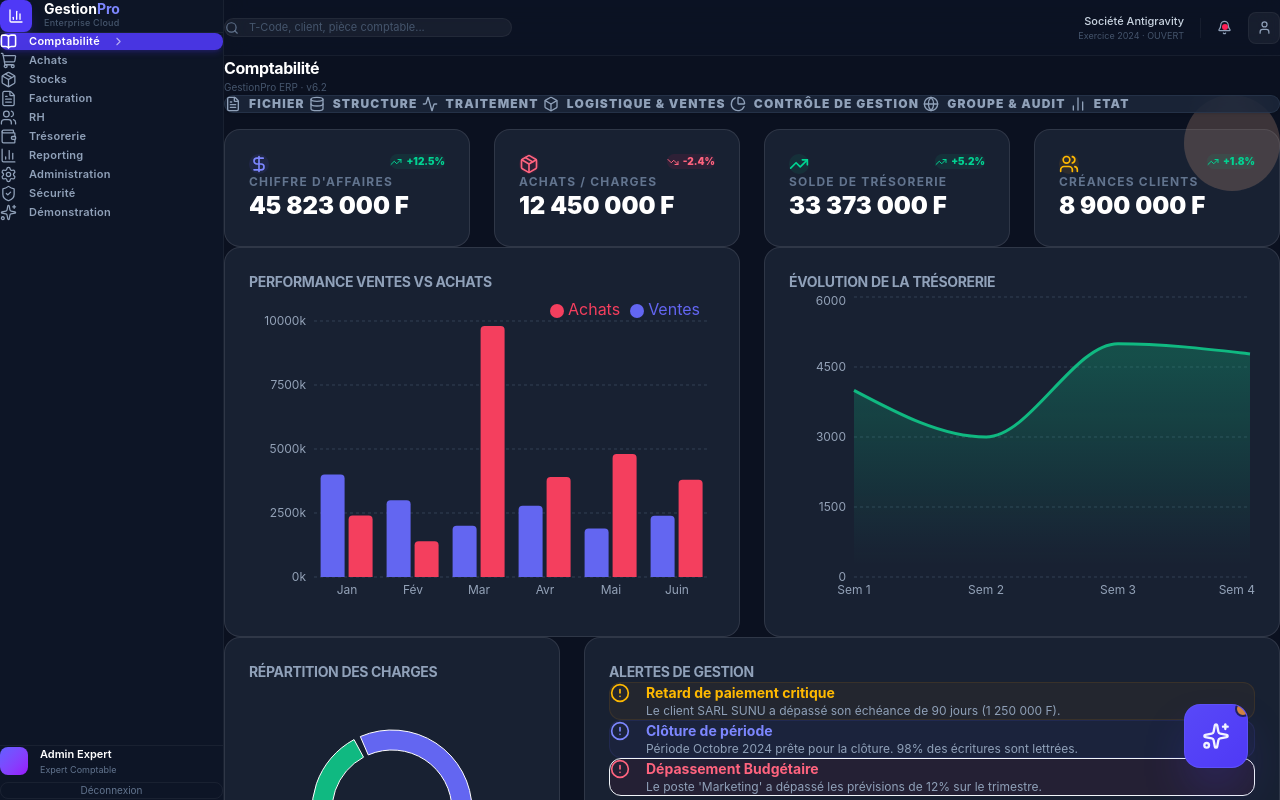
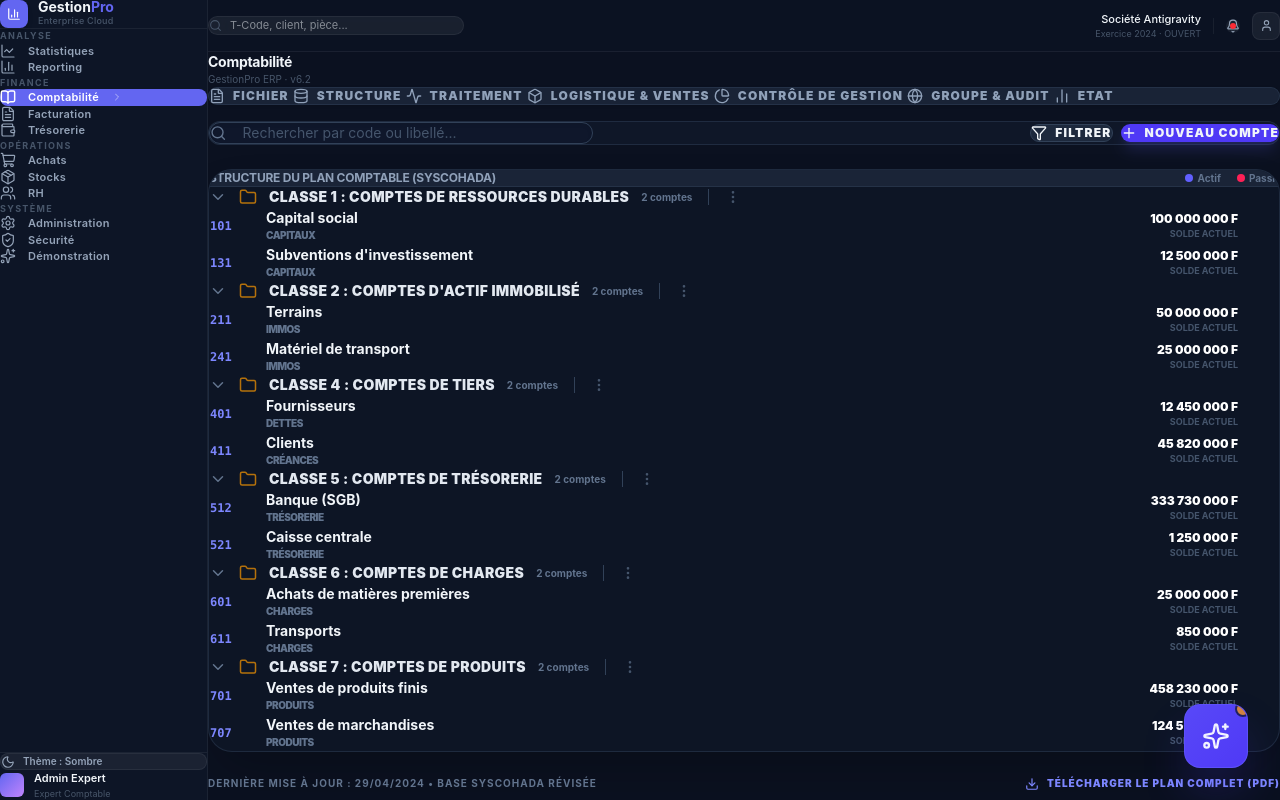
Before and after one commit to mamadouelimanewane/gestion, a React (Vite) app: page / in a window 1280 px wide. Built offline with nearby package versions, Linux system fonts and the light colour scheme.

Commit message:
feat(ui): add themes (dark, light, blue) and move dashboard stats to dedicated Statistiques module

```diff
--- a/src/App.tsx
+++ b/src/App.tsx
@@ -1,4 +1,4 @@
-import React, { useState } from 'react';
+import React, { useState, useEffect } from 'react';
 import {
   BookOpen,
   ShoppingCart,
@@ -14,81 +14,139 @@ import {
   User,
   Sparkles,
   ChevronRight,
+  LineChart,
+  Sun,
+  Moon,
+  Palette,
 } from 'lucide-react';
 import { motion, AnimatePresence } from 'framer-motion';
-import AccountingModule from './modules/accounting/AccountingModule';
-import InvoicingModule from './modules/billing/InvoicingModule';
-import PurchasesModule from './modules/purchases/PurchasesModule';
-import InventoryModule from './modules/inventory/InventoryModule';
-import HRModule from './modules/hr/HRModule';
-import TreasuryModule from './modules/treasury/TreasuryModule';
-import ReportingModule from './modules/reporting/ReportingModule';
-import AdminModule from './modules/admin/AdminModule';
-import SecurityModule from './modules/security/SecurityModule';
-import EndToEndDemo from './modules/demo/EndToEndDemo';
-import JouleAssistant from './components/ai/JouleAssistant';
+import AccountingModule    from './modules/accounting/AccountingModule';
+import InvoicingModule     from './modules/billing/InvoicingModule';
+import PurchasesModule     from './modules/purchases/PurchasesModule';
+import InventoryModule     from './modules/inventory/InventoryModule';
+import HRModule            from './modules/hr/HRModule';
+import TreasuryModule      from './modules/treasury/TreasuryModule';
+import ReportingModule     from './modules/reporting/ReportingModule';
+import AdminModule         from './modules/admin/AdminModule';
+import SecurityModule      from './modules/security/SecurityModule';
+import EndToEndDemo        from './modules/demo/EndToEndDemo';
+import StatistiquesModule  from './modules/stats/StatistiquesModule';
+import JouleAssistant      from './components/ai/JouleAssistant';
 
-/* ─── Sidebar nav item ──────────────────────────────────────── */
+/* ── Types ─────────────────────────────────────────────────── */
+type Theme = 'dark' | 'light' | 'blue';
+
+/* ── Theme cycle button ────────────────────────────────────── */
+const themeConfig: Record<Theme, { label: string; next: Theme; icon: React.ReactNode }> = {
+  dark:  { label: 'Sombre',  next: 'light', icon: <Moon  size={14} /> },
+  light: { label: 'Clair',   next: 'blue',  icon: <Sun   size={14} /> },
+  blue:  { label: 'Océan',   next: 'dark',  icon: <Palette size={14} /> },
+};
+
+/* ── Sidebar nav item ──────────────────────────────────────── */
 const NavItem = ({ icon: Icon, label, active, onClick }: any) => (
   <motion.button
     whileHover={{ x: 3 }}
     whileTap={{ scale: 0.97 }}
     onClick={onClick}
-    className={`w-full flex items-center gap-3 px-3 py-2.5 rounded-lg text-left transition-all duration-150 ${
-      active
-        ? 'bg-indigo-600/90 text-white shadow-md shadow-indigo-600/20'
-        : 'text-slate-400 hover:text-slate-100 hover:bg-white/5'
-    }`}
+    style={{
+      background: active ? 'var(--primary)' : 'transparent',
+      color:      active ? '#fff'            : 'var(--text-sub)',
+    }}
+    className="w-full flex items-center gap-3 px-3 py-2.5 rounded-lg text-left transition-all duration-150 hover:opacity-100"
+    onMouseEnter={e => { if (!active) (e.currentTarget as HTMLElement).style.background = 'var(--border)'; }}
+    onMouseLeave={e => { if (!active) (e.currentTarget as HTMLElement).style.background = 'transparent'; }}
   >
-    <Icon size={17} strokeWidth={active ? 2.2 : 1.8} />
-    <span className="text-[11px] font-semibold tracking-wide">{label}</span>
-    {active && <ChevronRight size={13} className="ml-auto opacity-60" />}
+    <Icon size={16} strokeWidth={active ? 2.2 : 1.8} />
+    <span className="text-[11px] font-semibold tracking-wide" style={{ color: active ? '#fff' : 'var(--text-sub)' }}>
+      {label}
+    </span>
+    {active && <ChevronRight size={12} className="ml-auto opacity-50" />}
   </motion.button>
 );
 
-/* ─── App ───────────────────────────────────────────────────── */
+/* ── Separator ─────────────────────────────────────────────── */
+const NavSep = ({ label }: { label: string }) => (
+  <p className="px-3 pt-4 pb-1 text-[9px] font-bold uppercase tracking-[0.15em]"
+     style={{ color: 'var(--text-muted)' }}>
+    {label}
+  </p>
+);
+
+/* ─────────────────────────────────────────────────────────── */
 const App = () => {
   const [activeTab, setActiveTab] = useState('Comptabilité');
+  const [theme, setTheme]         = useState<Theme>('dark');
+
+  /* Apply theme to <html> */
+  useEffect(() => {
+    document.documentElement.setAttribute('data-theme', theme);
+  }, [theme]);
+
+  const cycleTheme = () => setTheme(themeConfig[theme].next);
 
   const menuItems = [
-    { icon: BookOpen,     label: 'Comptabilité'   },
-    { icon: ShoppingCart, label: 'Achats'         },
-    { icon: Package,      label: 'Stocks'         },
-    { icon: FileText,     label: 'Facturation'    },
-    { icon: Users,        label: 'RH'             },
-    { icon: Wallet,       label: 'Trésorerie'     },
-    { icon: BarChart3,    label: 'Reporting'      },
-    { icon: Settings,     label: 'Administration' },
-    { icon: ShieldCheck,  label: 'Sécurité'       },
-    { icon: Sparkles,     label: 'Démonstration'  },
+    /* ── Analyse */
+    { sep: 'Analyse' },
+    { icon: LineChart,    label: 'Statistiques'  },
+    { icon: BarChart3,    label: 'Reporting'     },
+
+    /* ── Finance */
+    { sep: 'Finance' },
+    { icon: BookOpen,     label: 'Comptabilité'  },
+    { icon: FileText,     label: 'Facturation'   },
+    { icon: Wallet,       label: 'Trésorerie'    },
+
+    /* ── Opérations */
+    { sep: 'Opérations' },
+    { icon: ShoppingCart, label: 'Achats'        },
+    { icon: Package,      label: 'Stocks'        },
+    { icon: Users,        label: 'RH'            },
+
+    /* ── Système */
+    { sep: 'Système' },
+    { icon: Settings,     label: 'Administration'},
+    { icon: ShieldCheck,  label: 'Sécurité'      },
+    { icon: Sparkles,     label: 'Démonstration' },
   ];
 
+  const tc = themeConfig[theme];
+
   return (
-    <div className="flex h-screen bg-[#0b1120] text-slate-100 overflow-hidden">
-
-      {/* ── Sidebar ──────────────────────────────────────────── */}
-      <aside className="w-56 flex-shrink-0 flex flex-col bg-[#0d1526] border-r border-white/5">
-
+    <div
+      className="flex h-screen overflow-hidden"
+      style={{ background: 'var(--bg-app)', color: 'var(--text-main)' }}
+    >
+      {/* ── Sidebar ────────────────────────────────────────── */}
+      <aside
+        className="w-52 flex-shrink-0 flex flex-col border-r"
+        style={{ background: 'var(--bg-sidebar)', borderColor: 'var(--border)' }}
+      >
         {/* Logo */}
-        <div className="px-5 py-5 border-b border-white/5">
-          <div className="flex items-center gap-3">
-            <div className="w-8 h-8 bg-indigo-600 rounded-lg flex items-center justify-center shadow-lg shadow-indigo-600/30">
-              <BarChart3 size={16} className="text-white" />
+        <div className="px-4 py-5" style={{ borderBottom: '1px solid var(--border)' }}>
+          <div className="flex items-center gap-2.5">
+            <div className="w-7 h-7 rounded-lg flex items-center justify-center shadow-md"
+                 style={{ background: 'var(--primary)' }}>
+              <BarChart3 size={14} className="text-white" />
             </div>
             <div>
-              <p className="text-sm font-bold leading-none text-white">
-                Gestion<span className="text-indigo-400">Pro</span>
+              <p className="text-sm font-bold leading-none" style={{ color: 'var(--text-main)' }}>
+                Gestion<span style={{ color: 'var(--primary)' }}>Pro</span>
               </p>
-              <p className="text-[9px] text-slate-600 mt-0.5 font-medium tracking-wide">
+              <p className="text-[9px] mt-0.5 font-medium tracking-wide"
+                 style={{ color: 'var(--text-muted)' }}>
                 Enterprise Cloud
               </p>
             </div>
           </div>
         </div>
 
-        {/* Navigation */}
-        <nav className="flex-1 p-3 flex flex-col gap-0.5 overflow-y-auto">
-          {menuItems.map((item) => (
+        {/* Nav */}
+        <nav className="flex-1 px-2 pb-2 overflow-y-auto">
+          {menuItems.map((item: any, i) =>
+            item.sep
+              ? <NavSep key={`sep-${i}`} label={item.sep} />
+              : (
                 <NavItem
                   key={item.label}
                   icon={item.icon}
@@ -96,58 +154,95 @@ const App = () => {
                   active={activeTab === item.label}
                   onClick={() => setActiveTab(item.label)}
                 />
-          ))}
+              )
+          )}
         </nav>
 
-        {/* User */}
-        <div className="px-3 py-4 border-t border-white/5">
-          <div className="flex items-center gap-3 px-2 py-2">
-            <div className="w-7 h-7 rounded-lg bg-gradient-to-br from-indigo-500 to-purple-600 flex-shrink-0" />
+        {/* User + theme */}
+        <div className="px-3 py-3" style={{ borderTop: '1px solid var(--border)' }}>
+          {/* Theme toggle */}
+          <button
+            onClick={cycleTheme}
+            className="w-full flex items-center gap-2 px-3 py-2 rounded-lg mb-2 text-[10px] font-semibold transition-all"
+            style={{
+              background: 'var(--border)',
+              color: 'var(--text-sub)',
+              border: '1px solid var(--border)',
+            }}
+          >
+            {tc.icon}
+            <span>Thème : {tc.label}</span>
+          </button>
+
+          {/* User row */}
+          <div className="flex items-center gap-2.5 px-1 py-1">
+            <div className="w-6 h-6 rounded-md flex-shrink-0"
+                 style={{ background: 'linear-gradient(135deg, var(--primary), #c084fc)' }} />
             <div className="min-w-0">
-              <p className="text-[11px] font-semibold text-white truncate">Admin Expert</p>
-              <p className="text-[9px] text-slate-500 truncate">Expert Comptable</p>
+              <p className="text-[11px] font-semibold truncate" style={{ color: 'var(--text-main)' }}>
+                Admin Expert
+              </p>
+              <p className="text-[9px] truncate" style={{ color: 'var(--text-muted)' }}>
+                Expert Comptable
+              </p>
             </div>
           </div>
-          <button className="mt-2 w-full py-1.5 text-[10px] text-slate-500 hover:text-slate-200 border border-white/5 hover:border-white/10 rounded-lg transition-all hover:bg-white/5">
-            Déconnexion
-          </button>
         </div>
       </aside>
 
-      {/* ── Main ─────────────────────────────────────────────── */}
+      {/* ── Main ───────────────────────────────────────────── */}
       <main className="flex-1 flex flex-col min-w-0 overflow-hidden">
 
         {/* Header */}
-        <header className="h-14 flex-shrink-0 flex items-center justify-between px-6 border-b border-white/5 bg-[#0d1526]/50 backdrop-blur-md">
-
+        <header
+          className="h-13 flex-shrink-0 flex items-center justify-between px-5 border-b backdrop-blur-md"
+          style={{
+            background: 'var(--bg-header)',
+            borderColor: 'var(--border)',
+            height: '52px',
+          }}
+        >
           {/* Search */}
-          <div className="flex items-center gap-2.5 bg-white/5 hover:bg-white/[0.07] border border-white/5 hover:border-white/10 rounded-xl px-3.5 py-2 w-72 transition-all group">
-            <Search size={14} className="text-slate-500 group-hover:text-slate-400 flex-shrink-0" />
+          <div
+            className="flex items-center gap-2 rounded-xl px-3 py-1.5 w-64 transition-all group"
+            style={{ background: 'var(--border)', border: '1px solid var(--border)' }}
+          >
+            <Search size={13} style={{ color: 'var(--text-muted)' }} className="flex-shrink-0" />
             <input
               type="text"
-              placeholder="T-Code, client, pièce comptable..."
-              className="bg-transparent border-none outline-none text-[11px] w-full placeholder:text-slate-600 text-slate-300"
+              placeholder="T-Code, client, pièce..."
+              className="bg-transparent border-none outline-none text-[11px] w-full"
+              style={{ color: 'var(--text-main)' }}
             />
           </div>
 
           {/* Right */}
-          <div className="flex items-center gap-4">
+          <div className="flex items-center gap-3">
             <div className="hidden md:flex flex-col items-end">
-              <p className="text-[11px] font-medium text-slate-300">Société Antigravity</p>
-              <p className="text-[9px] text-slate-600">Exercice 2024 · OUVERT</p>
+              <p className="text-[11px] font-medium" style={{ color: 'var(--text-main)' }}>
+                Société Antigravity
+              </p>
+              <p className="text-[9px]" style={{ color: 'var(--text-muted)' }}>
+                Exercice 2024 · OUVERT
+              </p>
             </div>
-            <div className="h-5 w-px bg-white/5" />
-            <button className="relative p-1.5 rounded-lg hover:bg-white/5 transition-all">
-              <Bell size={15} className="text-slate-400" />
-              <span className="absolute top-1 right-1 w-1.5 h-1.5 bg-rose-500 rounded-full" />
+
+            <div className="h-4 w-px" style={{ background: 'var(--border)' }} />
+
+            <button className="relative p-1.5 rounded-lg transition-all"
+                    style={{ background: 'var(--border)' }}>
+              <Bell size={14} style={{ color: 'var(--text-sub)' }} />
+              <span className="absolute top-1 right-1 w-1.5 h-1.5 bg-red-500 rounded-full" />
             </button>
-            <button className="w-8 h-8 rounded-lg bg-white/5 border border-white/5 flex items-center justify-center hover:border-indigo-500/30 transition-all">
-              <User size={15} className="text-slate-400" />
+
+            <button className="w-7 h-7 rounded-lg flex items-center justify-center transition-all"
+                    style={{ background: 'var(--border)', border: '1px solid var(--border)' }}>
+              <User size={13} style={{ color: 'var(--text-sub)' }} />
             </button>
           </div>
         </header>
 
-        {/* Page content */}
+        {/* Content */}
         <div className="flex-1 overflow-y-auto">
           <AnimatePresence mode="wait">
             <motion.div
@@ -155,31 +250,35 @@ const App = () => {
               initial={{ opacity: 0, y: 6 }}
               animate={{ opacity: 1, y: 0 }}
               exit={{ opacity: 0, y: -6 }}
-              transition={{ duration: 0.18 }}
-              className="p-6"
+              transition={{ duration: 0.16 }}
+              className="p-5"
             >
               {/* Page title */}
               <div className="mb-5">
-                <h2 className="text-base font-semibold text-white">{activeTab}</h2>
-                <p className="text-[10px] text-slate-600 mt-0.5">GestionPro ERP · v6.2</p>
+                <h2 className="text-sm font-semibold" style={{ color: 'var(--text-main)' }}>
+                  {activeTab}
+                </h2>
+                <p className="text-[10px] mt-0.5" style={{ color: 'var(--text-muted)' }}>
+                  GestionPro ERP · v6.2
+                </p>
               </div>
 
               {/* Modules */}
-              {activeTab === 'Comptabilité'   && <AccountingModule />}
-              {activeTab === 'Facturation'    && <InvoicingModule />}
-              {activeTab === 'Achats'         && <PurchasesModule />}
-              {activeTab === 'Stocks'         && <InventoryModule />}
-              {activeTab === 'RH'             && <HRModule />}
-              {activeTab === 'Trésorerie'     && <TreasuryModule />}
-              {activeTab === 'Reporting'      && <ReportingModule />}
-              {activeTab === 'Administration' && <AdminModule />}
-              {activeTab === 'Sécurité'       && <SecurityModule />}
-              {activeTab === 'Démonstration'  && <EndToEndDemo />}
+              {activeTab === 'Statistiques'  && <StatistiquesModule />}
+              {activeTab === 'Comptabilité'  && <AccountingModule />}
+              {activeTab === 'Facturation'   && <InvoicingModule />}
+              {activeTab === 'Achats'        && <PurchasesModule />}
+              {activeTab === 'Stocks'        && <InventoryModule />}
+              {activeTab === 'RH'            && <HRModule />}
+              {activeTab === 'Trésorerie'    && <TreasuryModule />}
+              {activeTab === 'Reporting'     && <ReportingModule />}
+              {activeTab === 'Administration'&& <AdminModule />}
+              {activeTab === 'Sécurité'      && <SecurityModule />}
+              {activeTab === 'Démonstration' && <EndToEndDemo />}
             </motion.div>
           </AnimatePresence>
         </div>
 
-        {/* IA Joule */}
         <JouleAssistant />
       </main>
     </div>
--- a/src/index.css
+++ b/src/index.css
@@ -1,82 +1,134 @@
 @import "tailwindcss";
 
-:root {
-  --primary: #6366f1;
-  --primary-hover: #4f46e5;
-  --bg-dark: #0f172a;
-  --bg-card: rgba(30, 41, 59, 0.7);
-  --text-main: #f8fafc;
-  --text-muted: #94a3b8;
-  --accent: #10b981;
-  --danger: #ef4444;
-  --border: rgba(255, 255, 255, 0.1);
-  --glass-bg: rgba(255, 255, 255, 0.03);
-  --glass-blur: blur(12px);
+/* ─── Theme tokens ─────────────────────────────────────────── */
+:root,
+[data-theme="dark"] {
+  --bg-app:       #0b1120;
+  --bg-sidebar:   #0d1526;
+  --bg-header:    rgba(13,21,38,0.6);
+  --bg-card:      rgba(30,41,59,0.55);
+  --bg-card-hover:rgba(30,41,59,0.85);
+  --border:       rgba(255,255,255,0.06);
+  --border-hover: rgba(255,255,255,0.12);
+  --text-main:    #f1f5f9;
+  --text-sub:     #94a3b8;
+  --text-muted:   #475569;
+  --primary:      #6366f1;
+  --primary-hover:#4f46e5;
+  --accent:       #10b981;
+  --danger:       #ef4444;
+  --chart-grid:   #1e293b;
+  --chart-label:  #64748b;
+  --tooltip-bg:   #1e293b;
+  --tooltip-border:#334155;
+  --scrollbar:    rgba(255,255,255,0.08);
+  color-scheme: dark;
 }
 
-* {
-  margin: 0;
-  padding: 0;
-  box-sizing: border-box;
+[data-theme="light"] {
+  --bg-app:       #f8faff;
+  --bg-sidebar:   #ffffff;
+  --bg-header:    rgba(255,255,255,0.85);
+  --bg-card:      #ffffff;
+  --bg-card-hover:#f1f5ff;
+  --border:       rgba(0,0,0,0.07);
+  --border-hover: rgba(99,102,241,0.25);
+  --text-main:    #0f172a;
+  --text-sub:     #475569;
+  --text-muted:   #94a3b8;
+  --primary:      #4f46e5;
+  --primary-hover:#4338ca;
+  --accent:       #059669;
+  --danger:       #dc2626;
+  --chart-grid:   #e2e8f0;
+  --chart-label:  #94a3b8;
+  --tooltip-bg:   #ffffff;
+  --tooltip-border:#e2e8f0;
+  --scrollbar:    rgba(0,0,0,0.10);
+  color-scheme: light;
 }
+
+[data-theme="blue"] {
+  --bg-app:       #0a0e1a;
+  --bg-sidebar:   #080d1c;
+  --bg-header:    rgba(8,13,28,0.7);
+  --bg-card:      rgba(15,23,54,0.7);
+  --bg-card-hover:rgba(21,33,70,0.9);
+  --border:       rgba(99,102,241,0.12);
+  --border-hover: rgba(99,102,241,0.30);
+  --text-main:    #e2e8f8;
+  --text-sub:     #8b9dd4;
+  --text-muted:   #3d4f80;
+  --primary:      #818cf8;
+  --primary-hover:#6366f1;
+  --accent:       #34d399;
+  --danger:       #f87171;
+  --chart-grid:   #1a2550;
+  --chart-label:  #5b6fa0;
+  --tooltip-bg:   #0f1838;
+  --tooltip-border:#2a3c70;
+  --scrollbar:    rgba(99,102,241,0.15);
+  color-scheme: dark;
+}
+
+/* ─── Reset ────────────────────────────────────────────────── */
+*, *::before, *::after { box-sizing: border-box; margin: 0; padding: 0; }
 
 body {
   font-family: 'Inter', system-ui, -apple-system, sans-serif;
-  background-color: var(--bg-dark);
+  background-color: var(--bg-app);
   color: var(--text-main);
   min-height: 100vh;
   overflow-x: hidden;
+  transition: background-color 0.25s, color 0.25s;
 }
 
-/* Glassmorphism utility */
+/* ─── Card ─────────────────────────────────────────────────── */
+.card {
+  background: var(--bg-card);
+  border: 1px solid var(--border);
+  border-radius: 0.875rem;
+  padding: 1.25rem;
+  transition: background 0.2s, border-color 0.2s, box-shadow 0.2s;
+  position: relative;
+  overflow: hidden;
+}
+.card:hover {
+  background: var(--bg-card-hover);
+  border-color: var(--border-hover);
+  box-shadow: 0 4px 20px -6px rgba(99,102,241,0.15);
+}
+
+/* ─── Glass ────────────────────────────────────────────────── */
 .glass {
-  background: var(--glass-bg);
-  backdrop-filter: var(--glass-blur);
-  -webkit-backdrop-filter: var(--glass-blur);
+  background: var(--bg-card);
+  backdrop-filter: blur(12px);
+  -webkit-backdrop-filter: blur(12px);
   border: 1px solid var(--border);
   border-radius: 1rem;
 }
 
-.card {
-  background: var(--bg-card);
-  border: 1px solid var(--border);
-  border-radius: 1rem;
-  padding: 1.5rem;
-  transition: all 0.3s ease;
-}
+/* ─── Scrollbar ────────────────────────────────────────────── */
+::-webkit-scrollbar { width: 5px; height: 5px; }
+::-webkit-scrollbar-track { background: transparent; }
+::-webkit-scrollbar-thumb { background: var(--scrollbar); border-radius: 99px; }
+::-webkit-scrollbar-thumb:hover { background: var(--primary); }
 
-.card:hover {
-  transform: translateY(-4px);
-  border-color: var(--primary);
-  box-shadow: 0 10px 30px -10px rgba(99, 102, 241, 0.3);
-}
-
-/* Scrollbar Styling */
-::-webkit-scrollbar {
-  width: 8px;
-}
-
-::-webkit-scrollbar-track {
-  background: var(--bg-dark);
-}
-
-::-webkit-scrollbar-thumb {
-  background: var(--border);
-  border-radius: 4px;
-}
-
-::-webkit-scrollbar-thumb:hover {
-  background: var(--primary);
-}
-
-/* Typography */
-h1, h2, h3 {
-  font-weight: 700;
-  letter-spacing: -0.025em;
-}
+/* ─── Typography ───────────────────────────────────────────── */
+h1, h2, h3 { font-weight: 700; letter-spacing: -0.02em; }
 
 .text-gradient {
-  background: linear-gradient(to right, #818cf8, #c084fc);
+  background: linear-gradient(to right, var(--primary), #c084fc);
   -webkit-background-clip: text;
   -webkit-text-fill-color: transparent;
 }
+
+/* ─── Recharts overrides using CSS vars ────────────────────── */
+.recharts-cartesian-grid-horizontal line,
+.recharts-cartesian-grid-vertical line { stroke: var(--chart-grid) !important; }
+.recharts-text { fill: var(--chart-label) !important; }
+.recharts-tooltip-wrapper .recharts-default-tooltip {
+  background: var(--tooltip-bg) !important;
+  border: 1px solid var(--tooltip-border) !important;
+  border-radius: 8px !important;
+}
--- a/src/modules/accounting/AccountingModule.tsx
+++ b/src/modules/accounting/AccountingModule.tsx
@@ -153,8 +153,8 @@ const sageMenus = [
 const AccountingModule = () => {
   const [activeMenu, setActiveMenu] = useState<string | null>(null);
   const [activeSubMenu, setActiveSubMenu] = useState<string | null>(null);
-  const [currentViewId, setCurrentViewId] = useState<string>('dashboard');
-  const [currentViewLabel, setCurrentViewLabel] = useState<string>('Tableau de bord de pilotage');
+  const [currentViewId, setCurrentViewId] = useState<string>('s-plancomptable');
+  const [currentViewLabel, setCurrentViewLabel] = useState<string>('Plan comptable (Hiérarchisé)');
 
   const handleMenuClick = (menuTitle: string) => {
     setActiveMenu(activeMenu === menuTitle ? null : menuTitle);
--- /dev/null
+++ b/src/modules/stats/StatistiquesModule.tsx
@@ -0,0 +1,12 @@
+import React from 'react';
+import DashboardPilotage from '../accounting/DashboardPilotage';
+
+const StatistiquesModule = () => {
+  return (
+    <div>
+      <DashboardPilotage />
+    </div>
+  );
+};
+
+export default StatistiquesModule;
```
Lines whose indentation alone changed are shown as unchanged.
